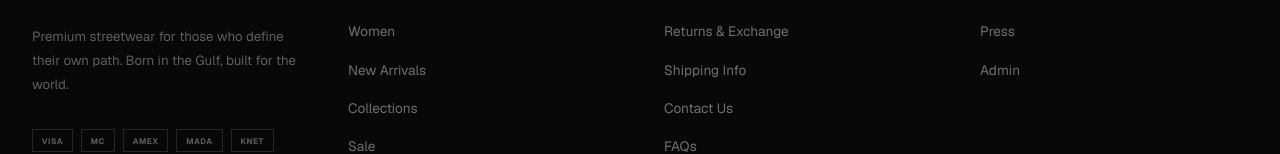
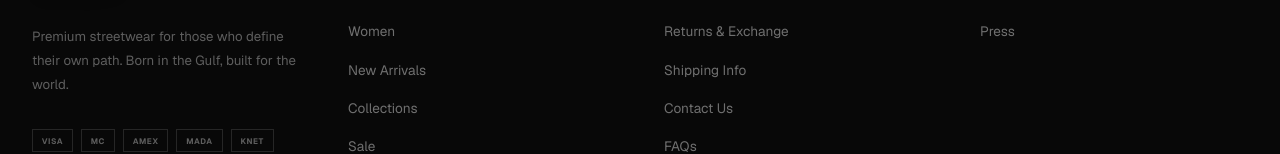
Before and after one commit to qwebcommerce/qcommerce, a Next.js app: page / in a window 1280 px wide. Shown: the part 4602-4756 px from the top of the page. Built offline with nearby package versions, Linux system fonts and the light colour scheme; no server answers; the database is empty.

Commit message:
restyled sidebar and removed admin link

```diff
--- a/components/storefront/Footer.tsx
+++ b/components/storefront/Footer.tsx
@@ -25,7 +25,6 @@ export default function Footer() {
     [t("company")]: [
       { label: t("aboutBrand", { brand: theme.brand.display }), href: "/about" },
       { label: t("press"), href: "/about" },
-      { label: t("admin"), href: "/admin" },
     ],
   };
 
```
